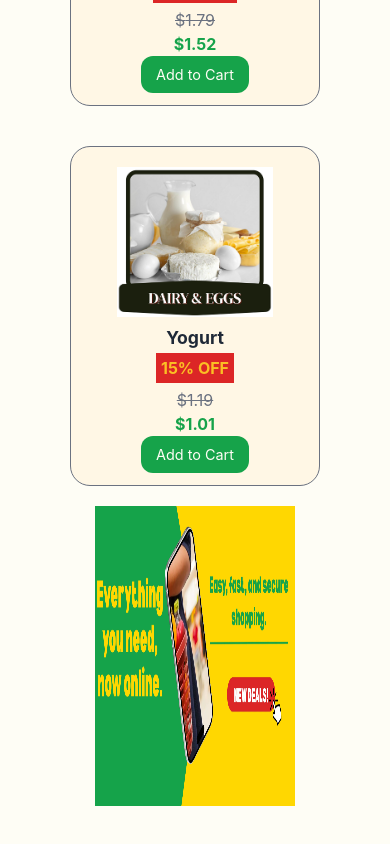
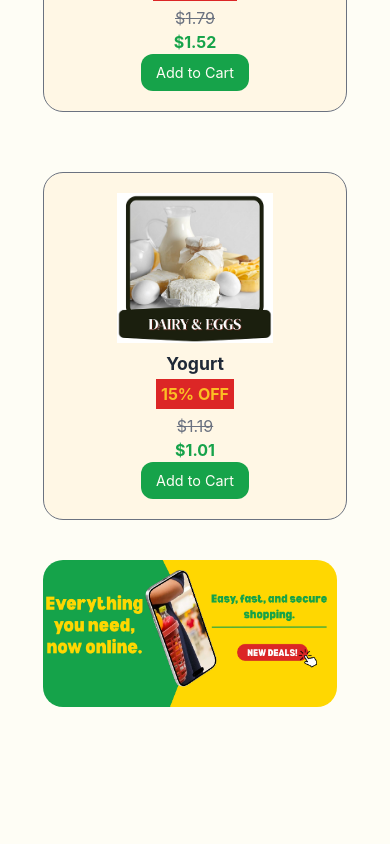
Before and after one commit to camilo-cloud/MiniMarket, a React (Vite) app: page / in a window 390 px wide. Shown: the part 2829-3673 px from the top of the page. After the commit the page ends 3566 px from the top, so only its background shows below. Built offline with nearby package versions, Linux system fonts and the light colour scheme.

Commit message:
Feat: add BestOffers component

```diff
--- a/src/components/BestOffers.css
+++ b/src/components/BestOffers.css
@@ -1,24 +1,103 @@
-.bestOffers__container{
-    margin:70px 10px 20px 10px;
-    display:flex;
-    flex-direction:column;
-    align-items:center;
-    justify-content:center;
-}
-.bestOffers__title{
-    font-size:3rem;
-    font-weight:bold;
-    margin-bottom:20px;
-}
-.cards__container{
-    padding:20px;
-    display:flex;
-    flex-wrap:wrap;
-    justify-content:center;
-    align-items:center;
-    /* transform: scale(0.7); */
-}
-.smallBanner{
-    width: 200px;
-    height: 300px;
-}
+.bestOffers {
+    margin: 30px;
+  }
+
+  .bestOffers__title {
+    text-align: center;
+    font-size: 2.5rem;
+    margin: 60px 0 30px;
+  }
+
+  .offersRow {
+    display: flex;
+    align-items: center;
+    gap: 10px;
+    flex-wrap: nowrap;
+  }
+
+  .offersCards {
+    display: flex;
+    gap: 10px;
+    flex: 1 1 auto;
+    min-width: 0;
+  }
+
+  .bestOffers .offersCards .card__container {
+    width: 220px;
+    height: 360px;
+  }
+
+  .offersBanner {
+    flex: 0 0 450px;
+    height: 360px;
+    display: flex;
+    align-items: center;
+    justify-content: center;
+    border-radius: 20px;
+    overflow: hidden;
+    object-fit: cover;
+    cursor: pointer;
+    margin-right: 10px;
+  }
+
+  .offersBanner img {
+    width: 100%;
+    height: 100%;
+    object-fit:fill;
+    display: block;
+  }
+
+  .offersBanner:hover{
+    transform: scale(1.03);
+    box-shadow: 2px 4px 8px rgba(0, 0, 0, 0.3);
+  }
+
+  @media (max-width: 1100px) {
+    .offersRow {
+      flex-wrap: wrap;
+    }
+
+    .offersCards {
+      flex: 1 1 100%;
+      justify-content: center;
+    }
+
+    .offersBanner {
+      flex: 1 1 100%;
+      height: auto;
+      max-height: 320px;
+    }
+
+    .offersBanner img {
+      height: auto;
+    }
+  }
+
+  @media (max-width: 768px) {
+    .offersCards {
+      flex-direction: column;
+      align-items: center;
+      gap: 20px;
+    }
+
+    .bestOffers .offersCards .card__container {
+      width: 92%;
+      max-width: 420px;
+      height: auto;
+    }
+    .offersBanner {
+      height: auto;
+      margin-top: 10px;
+    }
+  .offersBanner:hover{
+    transform: scale(1.01);
+    box-shadow: none;
+  }
+    .offersBanner img {
+      width: 92%;
+      max-width: 420px;
+      height: auto;
+      border-radius: 20px;
+      object-fit: cover;
+    }
+  }
--- a/src/components/BestOffers.jsx
+++ b/src/components/BestOffers.jsx
@@ -1,21 +1,35 @@
-import "./BestOffers.css"
+import { Link } from "react-router-dom";
+import "./BestOffers.css";
 import ProductCard from "./ProductCard.jsx";
 import productData from "../data/productData.js";
-import smallBanner from "../assets/images/buyBanner_optimized.webp"
+import smallBanner from "../assets/images/buyBanner_optimized.webp";
 
-export default function BestOffers(){
-    const filterProducts = productData.filter(product => product.isOffer === true).slice(0, 3);
+export default function BestOffers() {
+  const offers = productData.filter(p => p.isOffer).slice(0, 3);
 
-    return(
-        <section className="bestOffers__container">
-            <h2 className="bestOffers__title">Best Offers</h2>
-            <div className="cards__container">
-                {filterProducts.map(filterProduct=>
-                    <ProductCard key={filterProduct.id} id={filterProduct.id} name={filterProduct.name} category={filterProduct.category} price={filterProduct.price} image={filterProduct.image} isOffer={filterProduct.isOffer}/>
-                )}
-                <img className="smallBanner" src={smallBanner} alt="promotional-banner" />
-            </div>
+  return (
+    <section className="bestOffers">
+      <h2 className="bestOffers__title">Best Offers</h2>
 
-        </section>
-    )
+      <div className="offersRow">
+        <div className="offersCards">
+          {offers.map(p => (
+            <ProductCard
+              key={p.id}
+              id={p.id}
+              name={p.name}
+              category={p.category}
+              price={p.price}
+              image={p.image}
+              isOffer={p.isOffer}
+            />
+          ))}
+        </div>
+
+        <Link to="/products" className="offersBanner" aria-label="Go to products">
+          <img src={smallBanner} alt="Promotional banner" />
+        </Link>
+      </div>
+    </section>
+  );
 }
--- a/src/components/ProductCard.css
+++ b/src/components/ProductCard.css
@@ -16,9 +16,9 @@
 
   .card__container:hover {
     transform: scale(1.03);
-    /* box-shadow: offset-x offset-y blur-radius spread-radius color; */
     box-shadow: 2px 4px 8px rgba(0, 0, 0, 0.3);
   }
+ /* box-shadow: offset-x offset-y blur-radius spread-radius color; */
 
   .product__img-container {
     width: 100%;
```
